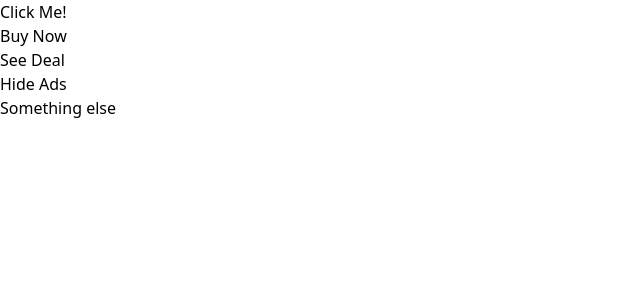
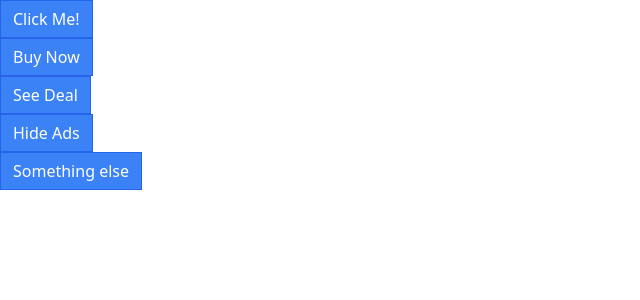
Before and after one commit to MarkLannen/React_Custom-Nav_Routing-Systems_Vite, a React (Vite) app: page / in a window 1280 px wide. Shown: the top 300 px of the page, without its empty margins (0-640 px from the left). Built offline with nearby package versions, Linux system fonts and the light colour scheme.

Commit message:
add npm package classnames to dynamically add css classes to components based on props

```diff
--- a/package.json
+++ b/package.json
@@ -10,6 +10,7 @@
     "preview": "vite preview"
   },
   "dependencies": {
+    "classnames": "^2.3.2",
     "prop-types": "^15.8.1",
     "react": "^18.2.0",
     "react-dom": "^18.2.0"
--- a/src/Button.jsx
+++ b/src/Button.jsx
@@ -1,4 +1,11 @@
-import PropTypes from 'prop-types';
+import className from 'classnames';
+
+const finalClassName = className('px-1.5', {
+  'bg-blue-500': true,
+  'text-yellow-500': true,
+});
+
+console.log(finalClassName);
 
 const Button = ({
   children,
@@ -10,7 +17,11 @@
   outline,
   rounded,
 }) => {
-  return <button>{children}</button>;
+  return (
+    <button className='px-3 py-1.5 border border-blue-600 bg-blue-500 text-white'>
+      {children}
+    </button>
+  );
 };
 
 Button.propTypes = {
```
Also changed, not shown: 1 other file (tests, documents, lock files or other folders).
